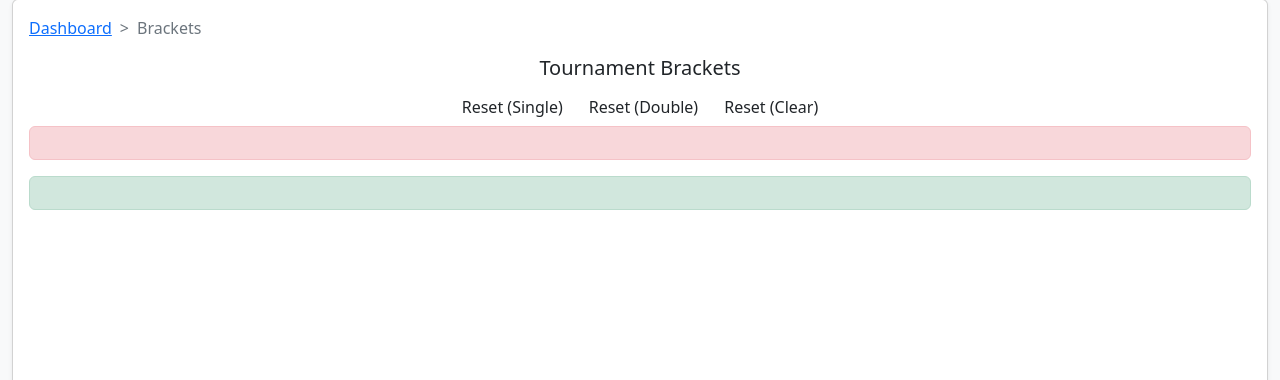
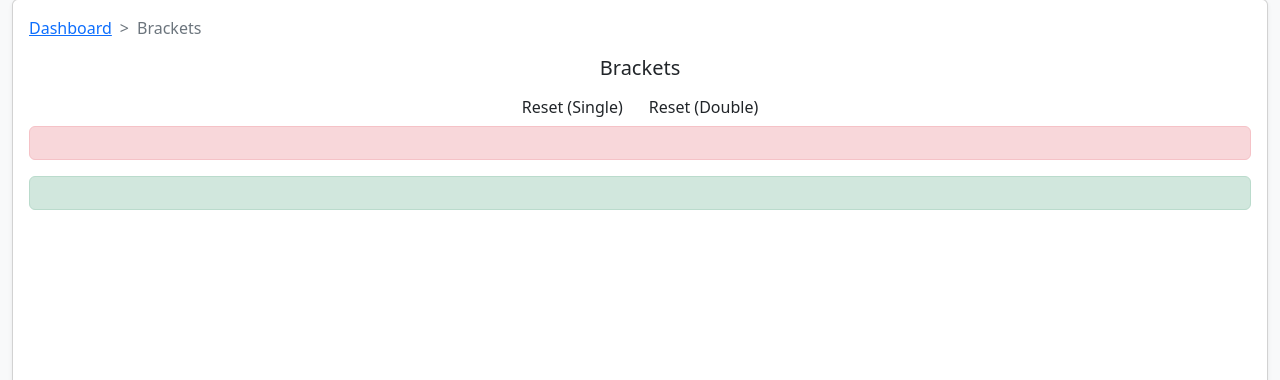
Before and after one commit to StarEngineer89/ci_tournament_bracket-generator, a CodeIgniter 4 app: the page made by app/Views/brackets.php in a window 1280 px wide. Shown: the part 55-435 px from the top of the page. Run offline with PHP 8.4 and a stand-in for CodeIgniter, Linux system fonts and the light colour scheme; the template is opened without the code that fills it, so the values that code supplies are empty; some libraries are stand-ins or nearby versions.

Commit message:
rename the generate button, remove the Reset button from the brackets page, add the Bracket name in the brackets page

```diff
--- a/app/Views/brackets.php
+++ b/app/Views/brackets.php
@@ -19,11 +19,10 @@ let apiURL = "<?= base_url('api') ?>", tournament_id = <?= $tournament['id'] ?>;
                     <li class="breadcrumb-item active" aria-current="page">Brackets</li>
                 </ol>
             </nav>
-            <h5 class="card-title d-flex justify-content-center"><?//= lang('Auth.login') ?>Tournament Brackets</h5>
+            <h5 class="card-title d-flex justify-content-center"><?//= lang('Auth.login') ?><?= $tournament['name'] ?> Brackets</h5>
             <div class="btns d-flex justify-content-center">
                 <button id="reset-single" class="btn btn-default">Reset (Single)</button>
                 <button id="reset-double" class="btn btn-default">Reset (Double)</button>
-                <button id="clear" class="btn btn-default">Reset (Clear)</button>
             </div>
 
             <?php if (session('error') !== null) : ?>
--- a/app/Views/tournament/create.php
+++ b/app/Views/tournament/create.php
@@ -135,7 +135,7 @@
                 </h5>
                 <div class="buttons d-flex justify-content-center">
                     <button id="add-participant" class="btn btn-default">Add Participant</button>
-                    <button id="generate" class="btn btn-default">Generate Elimination</button>
+                    <button id="generate" class="btn btn-default">Generate Brackets</button>
                 </div>
 
                 <?php if (session('error') !== null) : ?>
--- a/public/js/brackets.js
+++ b/public/js/brackets.js
@@ -280,7 +280,7 @@ $(document).on('ready', function() {
                     }
                 },
                 delete: {
-                    name: "Delete a bracket",
+                    name: "Delete Bracket",
                     callback: (key, opt, e) => {
                         var element_id = opt.$trigger.data('bracket');
                         $.ajax({
```
